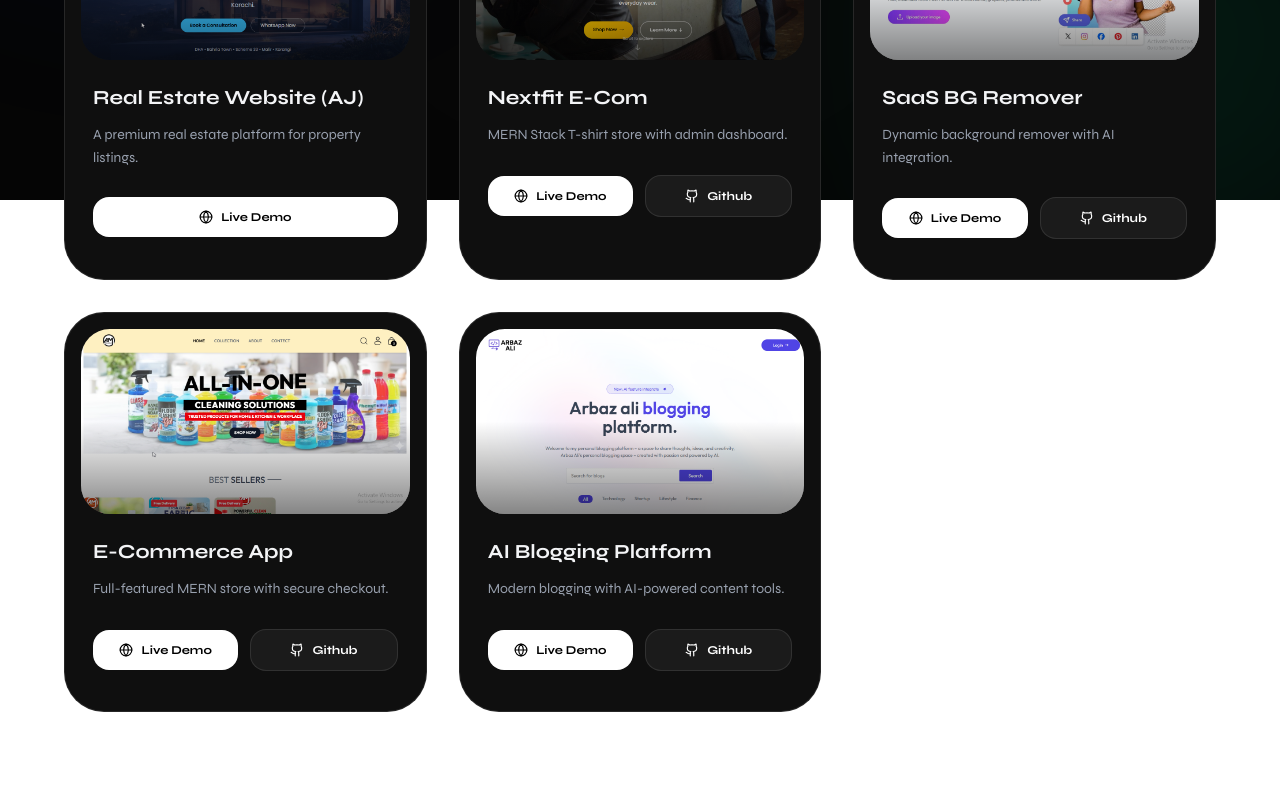
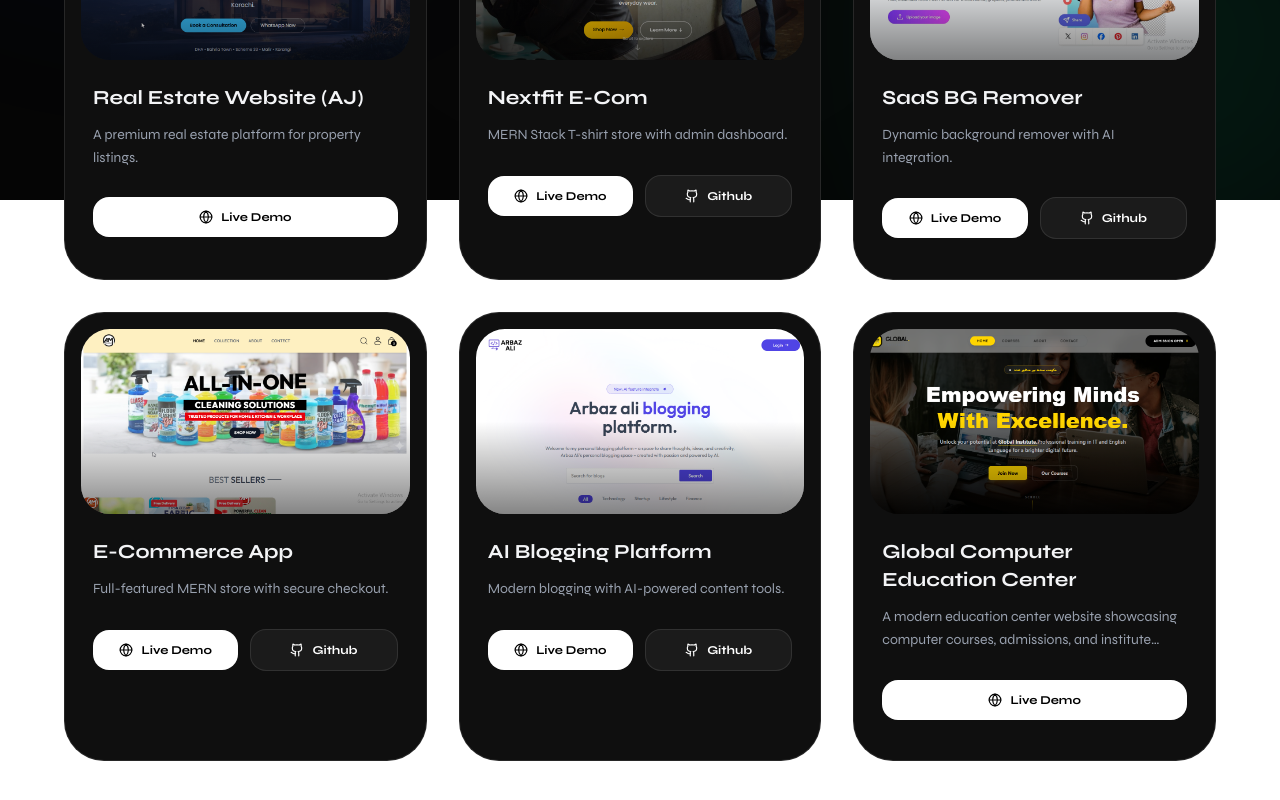
Before and after one commit to Arbazali0347/Full_Stack_Portfolio-Blogs, a React (Vite) app in the folder client/: page /projects in a window 1280 px wide. Shown: the part 600-1400 px from the top of the page. Before the commit the page ends 1376 px from the top, so only its background shows below. Built offline with nearby package versions, Linux system fonts and the light colour scheme; no server answers.

Commit message:
Project added Global

```diff
--- a/client/src/pages/Projects.jsx
+++ b/client/src/pages/Projects.jsx
@@ -22,6 +22,7 @@ import HTML_CSS_Ecom from "../assets/HTML_CSS_Ecom.png";
 import Todo_Auth from "../assets/Todo_Auth.png";
 import Tshirt from "../assets/T-shirt_store.png";
 import ajrealestate from "../assets/ajrealestate.png";
+import GlobalComputer from "../assets/GlobalComputer.png";
 
 const projectsData = {
   fullstack: [
@@ -30,6 +31,13 @@ const projectsData = {
     { title: "SaaS BG Remover", desc: "Dynamic background remover with AI integration.", link: "https://bg-remover-saas-rt79.vercel.app/", image: SaaS, Github: "https://github.com/Arbazali0347/BG-remover-SAAS" },
     { title: "E-Commerce App", desc: "Full-featured MERN store with secure checkout.", link: "https://amchemical.store", image: ECom, Github: "https://github.com/Arbazali0347/AM-E-Commerce" },
     { title: "AI Blogging Platform", desc: "Modern blogging with AI-powered content tools.", link: "https://arbaz-blog-platfrom-38rn.vercel.app/", image: Blogging, Github: "https://github.com/Arbazali0347/Arbaz-blog-platfrom" },
+    {
+      title: "Global Computer Education Center",
+      desc: "A modern education center website showcasing computer courses, admissions, and institute information for students.",
+      link: "https://global-computer-it9u.vercel.app/",
+      image: GlobalComputer,
+      Github: false,
+    }
   ],
   react: [
     { title: "Movie Searcher", desc: "React app fetching data from OMDB API.", link: "https://react-movie-searcher-eta.vercel.app/", image: MovieSearcher, Github: "https://github.com/Arbazali0347/React-Movie-Searcher" },
@@ -81,9 +89,8 @@ const Projects = () => {
           <button
             key={tab.key}
             onClick={() => setActiveTab(tab.key)}
-            className={`relative px-6 py-2.5 rounded-full text-sm font-semibold transition-all duration-300 ${
-              activeTab === tab.key ? "text-white" : "text-gray-500 hover:text-gray-300"
-            }`}
+            className={`relative px-6 py-2.5 rounded-full text-sm font-semibold transition-all duration-300 ${activeTab === tab.key ? "text-white" : "text-gray-500 hover:text-gray-300"
+              }`}
           >
             {activeTab === tab.key && (
               <motion.div
```
Also changed, not shown: client/src/assets/GlobalComputer.png (added).
